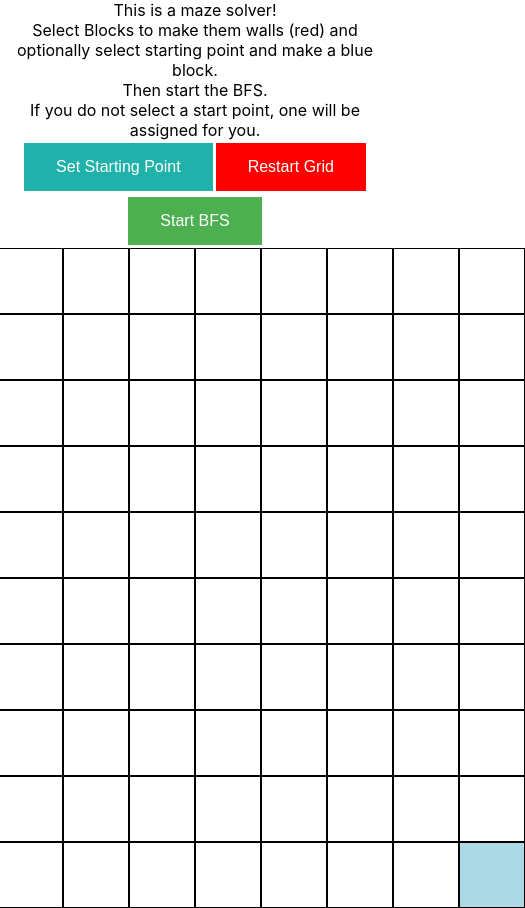
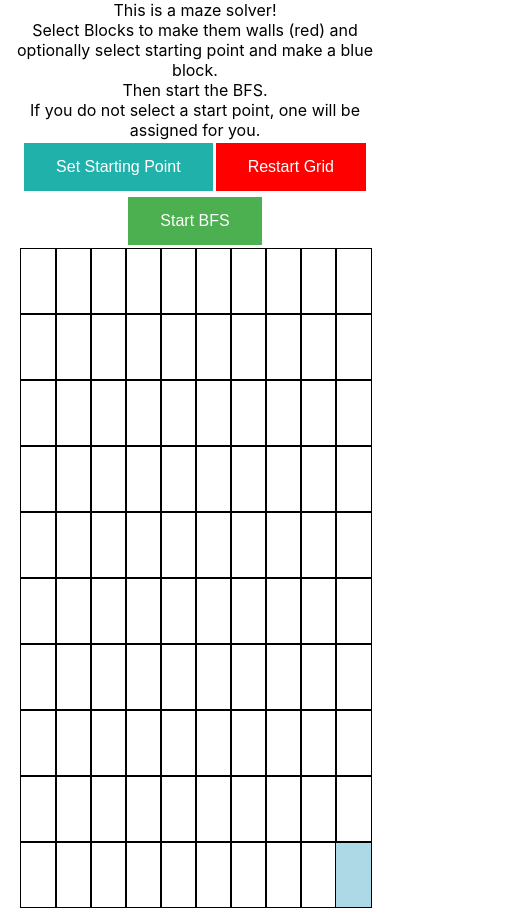
Before and after one commit to rileyworstell/ReactMazeSolver, a React (Create React App) app: page / in a window 390 px wide. Shown: the whole page, 525 px wide, since content can reach past the window. Built offline with nearby package versions, Linux system fonts and the light colour scheme.

Commit message:
making mobile friendly"

```diff
--- a/src/components/block/block.css
+++ b/src/components/block/block.css
@@ -17,3 +17,11 @@
   .blockColorGreen {
     background: lightgreen;
   }
+
+
+  @media (max-width : 700px) {
+    .block
+    {
+      max-width: 100%;
+    }
+  }
--- a/src/components/grid/grid.css
+++ b/src/components/grid/grid.css
@@ -4,3 +4,11 @@
     grid-template-columns: auto auto auto auto auto auto auto auto auto auto;
     color: red;
   }
+
+  @media (max-width : 700px) {
+    .mainGrid
+    {
+      grid-template-columns: 9% 9% 9% 9% 9% 9% 9% 9% 9% 9%;
+    }
+
+}
```
